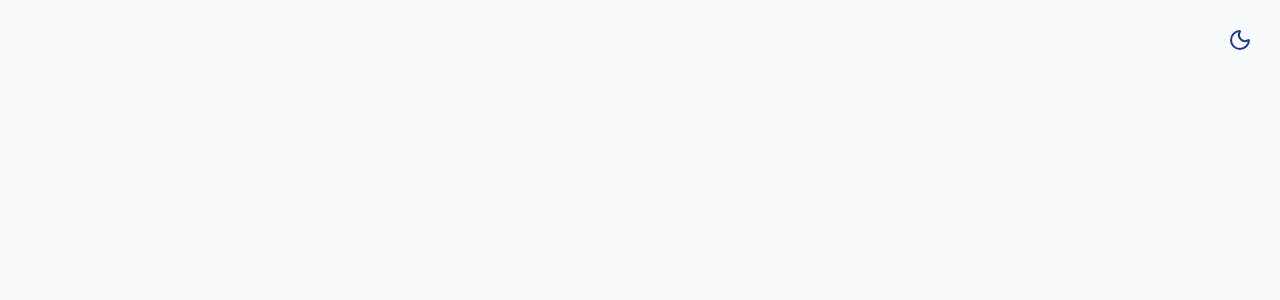
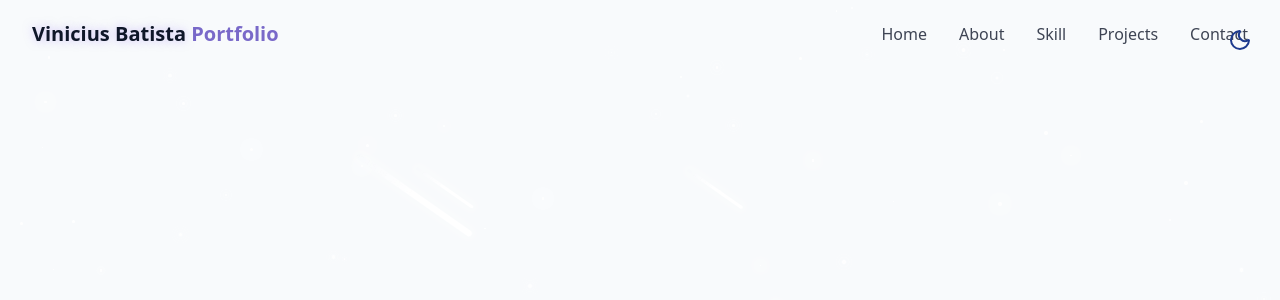
Before and after one commit to vinibatista905/New-Portfolio, a React (Vite) app: page / in a window 1280 px wide. Shown: the top 300 px of the page. Built offline with nearby package versions, Linux system fonts and the light colour scheme.

Commit message:
feat: criação do background e navbar

```diff
--- /dev/null
+++ b/src/components/Navbar.tsx
@@ -0,0 +1,91 @@
+import { cn } from "@/lib/utils";
+import { Menu, X } from "lucide-react";
+import { useEffect, useState } from "react";
+
+const navItems = [
+  { name: "Home", href: "#hero" },
+  { name: "About", href: "#about" },
+  { name: "Skill", href: "#skills" },
+  { name: "Projects", href: "#projects" },
+  { name: "Contact", href: "#contact" },
+];
+
+export const Navbar = () => {
+  const [isScrolled, setIsScrolled] = useState(false);
+  const [isMenuOpen, setIsMenuOpen] = useState(false);
+
+  useEffect(() => {
+    const handleScroll = () => {
+      setIsScrolled(window.screenY > 10);
+    };
+
+    window.addEventListener("scroll", handleScroll);
+    return () => window.removeEventListener("scroll", handleScroll);
+  }, []);
+
+  return (
+    <nav
+      className={cn(
+        "fixed w-full z-40 transition-all duration-300",
+        isScrolled ? "py-3 bg-background/80 backdrop-blur-md shadow-xs" : "py-5"
+      )}
+    >
+      <div className="container flex items-center justify-between">
+        <a
+          href="#hero"
+          className="text-xl font-bold text-primary flex items-center"
+        >
+          <span className="relative z-10">
+            <span className="text-glow text-foreground">Vinicius Batista</span>{" "}
+            Portfolio
+          </span>
+        </a>
+
+        {/* Desktop */}
+        <div className="hidden md:flex space-x-8">
+          {navItems.map((item, key) => (
+            <a
+              key={key}
+              href={item.href}
+              className="text-foreground/80 hover:text-primary transition-colors duration-300"
+            >
+              {item.name}
+            </a>
+          ))}
+        </div>
+
+        {/* Mobile */}
+        <button
+          onClick={() => setIsMenuOpen((prev) => !prev)}
+          className="md:hidden p-2 text-foreground z-50"
+          aria-label={isMenuOpen ? "Close Menu" : "Open Menu"}
+        >
+          {isMenuOpen ? <X size={24} /> : <Menu size={24} />}
+        </button>
+
+        <div
+          className={cn(
+            "fixed inset-0 bg-background/95 backdrop-blur-md z-40 flex flex-col items-center justify-center",
+            "transition-all duration-300 md:hidden",
+            isMenuOpen
+              ? "opacity-100 pointer-events-auto"
+              : "opacity-0 pointer-events-none"
+          )}
+        >
+          <div className="flex flex-col space-y-8 text-xl">
+            {navItems.map((item, key) => (
+              <a
+                key={key}
+                href={item.href}
+                className="text-foreground/80 hover:text-primary transition-colors duration-300"
+                onClick={() => setIsMenuOpen(false)}
+              >
+                {item.name}
+              </a>
+            ))}
+          </div>
+        </div>
+      </div>
+    </nav>
+  );
+};
--- /dev/null
+++ b/src/components/StarBackground.tsx
@@ -0,0 +1,103 @@
+import { useEffect, useState } from "react";
+
+type Star = {
+  id: number;
+  size: number;
+  x: number;
+  y: number;
+  opacity: number;
+  animationDuration: number;
+};
+
+type Meteor = {
+  id: number;
+  size: number;
+  x: number;
+  y: number;
+  delay: number;
+  animationDuration: number;
+};
+
+const generateStars = (): Star[] => {
+  const numberOfStars = Math.floor(
+    (window.innerWidth * window.innerHeight) / 10000
+  );
+
+  const newStars: Star[] = [];
+
+  for (let i = 0; i < numberOfStars; i++) {
+    newStars.push({
+      id: i,
+      size: Math.random() * 3 + 1,
+      x: Math.random() * 100,
+      y: Math.random() * 100,
+      opacity: Math.random() * 0.5 + 0.5,
+      animationDuration: Math.random() * 4 + 2,
+    });
+  }
+
+  return newStars;
+};
+
+const generateMeteors = (): Meteor[] => {
+  const numberOfMeteors = 4;
+  const newMeteors: Meteor[] = [];
+
+  for (let i = 0; i < numberOfMeteors; i++) {
+    newMeteors.push({
+      id: i,
+      size: Math.random() * 2 + 1,
+      x: Math.random() * 100,
+      y: Math.random() * 20,
+      delay: Math.random() * 15,
+      animationDuration: Math.random() * 3 + 3,
+    });
+  }
+
+  return newMeteors;
+};
+
+export const StarBackground = () => {
+  const [stars] = useState<Star[]>(generateStars);
+  const [meteors] = useState<Meteor[]>(generateMeteors);
+
+  useEffect(() => {
+    const handleResize = () => generateStars();
+    window.addEventListener("resize", handleResize);
+    return () => window.removeEventListener("resize", handleResize);
+  }, []);
+
+  return (
+    <div className="fixed inset-0 overflow-hidden pointer-events-none z-0">
+      {stars.map((star) => (
+        <div
+          key={star.id}
+          className="star animate-pulse-subtle"
+          style={{
+            width: `${star.size}px`,
+            height: `${star.size}px`,
+            left: `${star.x}%`,
+            top: `${star.y}%`,
+            opacity: `${star.opacity}`,
+            animationDuration: `${star.animationDuration}s`,
+          }}
+        />
+      ))}
+
+      {meteors.map((meteor) => (
+        <div
+          key={meteor.id}
+          className="meteor animate-meteor"
+          style={{
+            width: `${meteor.size * 50}px`,
+            height: `${meteor.size * 2}px`,
+            left: `${meteor.x}%`,
+            top: `${meteor.y}%`,
+            animationDelay: `${meteor.delay}`,
+            animationDuration: `${meteor.animationDuration}s`,
+          }}
+        />
+      ))}
+    </div>
+  );
+};
--- a/src/pages/Home.tsx
+++ b/src/pages/Home.tsx
@@ -1,9 +1,15 @@
-import { ThemeToggle } from "../components/ThemeToggle";
+import { Navbar } from "@/components/Navbar";
+import { StarBackground } from "@/components/StarBackground";
+import { ThemeToggle } from "@/components/ThemeToggle";
 
 export const Home = () => {
   return (
     <div className="min-h-screen bg-background text-foreground overflow-x-hidden">
       <ThemeToggle />
+
+      <StarBackground />
+
+      <Navbar />
     </div>
   );
 };
```
